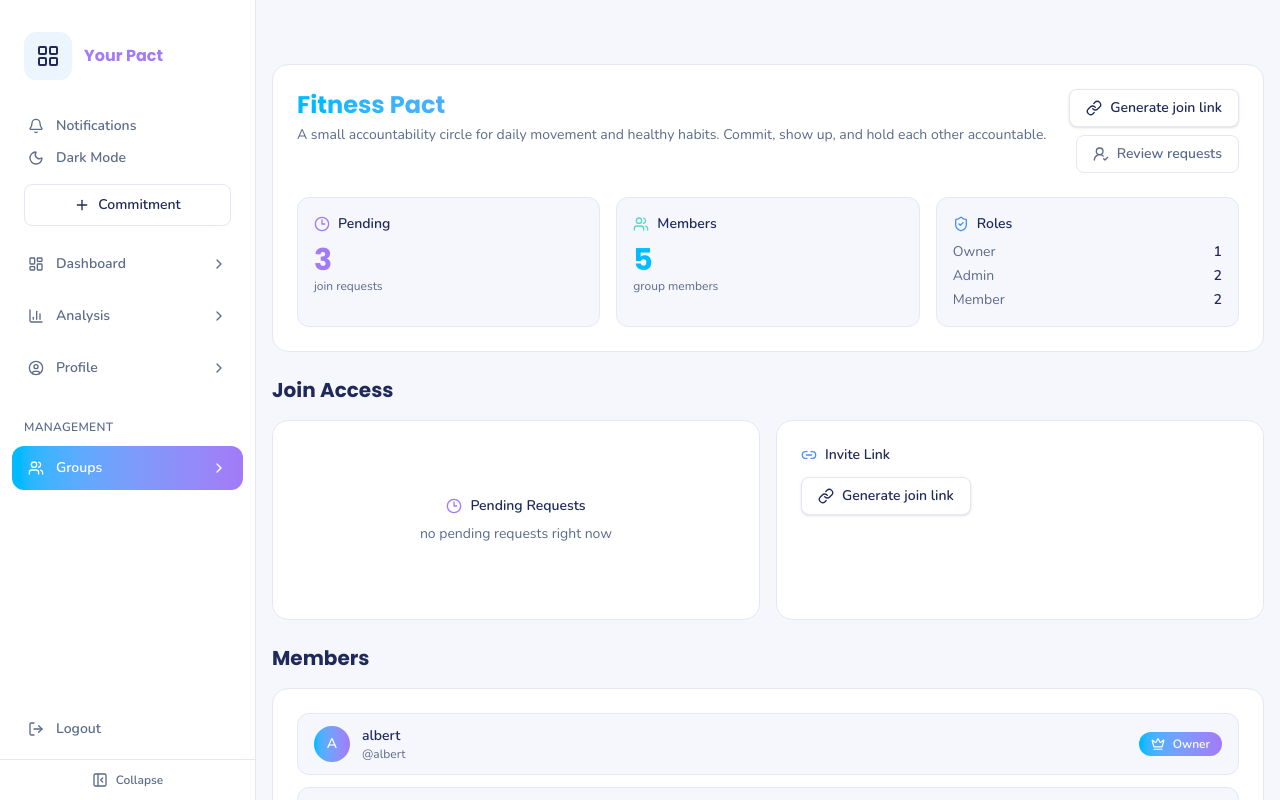
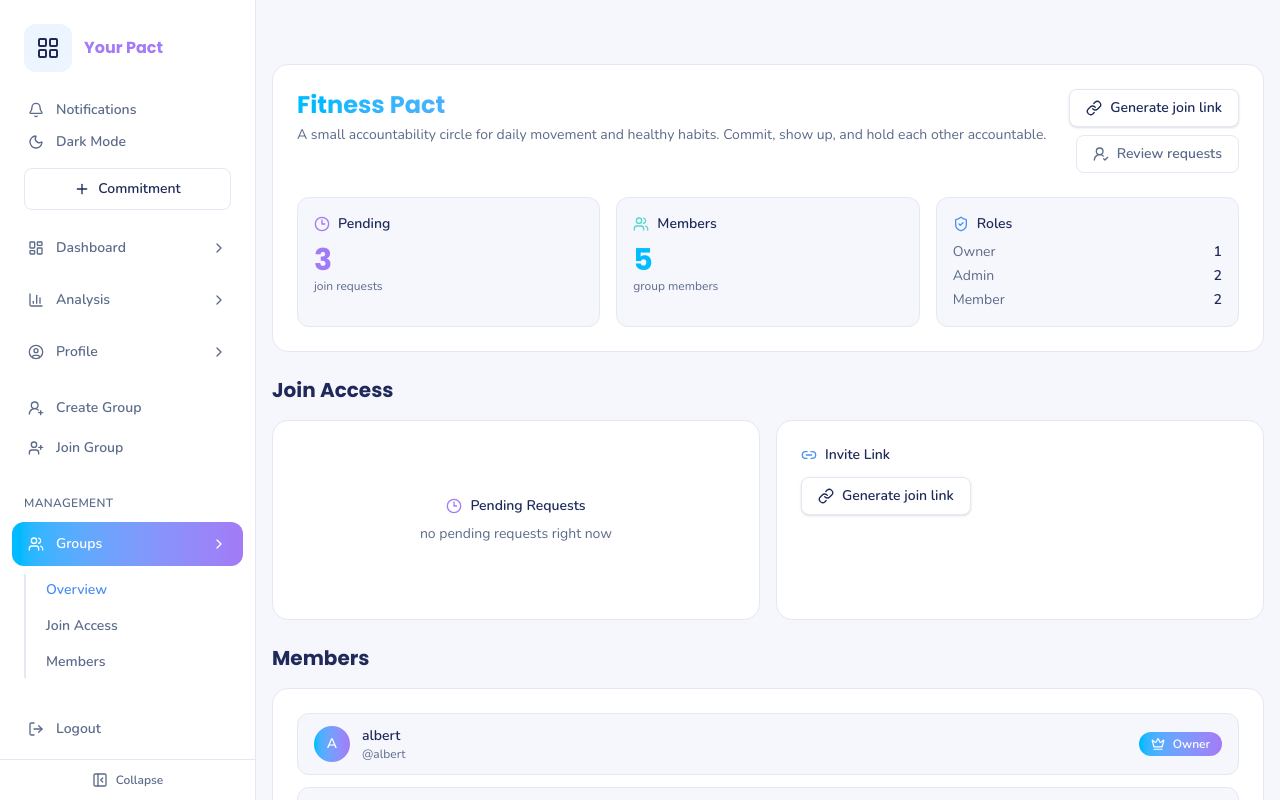
Before and after one commit to strinsx/pact-next-app, a Next.js app: page /groups in a window 1280 px wide. Shown: the top 800 px of the page. Built offline with nearby package versions, Linux system fonts and the light colour scheme; no server answers.

Commit message:
feat(sidenav): add logout confirmation, group actions, and groups sub-nav

```diff
--- a/app/components/SideNav.tsx
+++ b/app/components/SideNav.tsx
@@ -2,7 +2,7 @@
 
 import Link from "next/link";
 import { usePathname } from "next/navigation";
-import { useEffect, useState } from "react";
+import { useEffect, useState, useSyncExternalStore } from "react";
 import {
   LayoutDashboard,
   ChartColumn,
@@ -14,11 +14,15 @@ import {
   ChevronRight,
   Users,
   Bell,
+  UserRoundPlus,
+  UserPlus,
   PanelLeftClose,
   PanelLeftOpen,
 } from "lucide-react";
 import { getCurrentUser, signOut } from "@/app/lib/services/auth";
 import { getProfileByUserId } from "@/app/lib/services/profile";
+import CreateGroupModal from "@/app/components/CreateGroupModal";
+import JoinGroupModal from "@/app/components/JoinGroupModal";
 
 const mainNav = [
   { href: "/home", label: "Dashboard", icon: LayoutDashboard },
@@ -26,11 +30,71 @@ const mainNav = [
   { href: "/profile", label: "Profile", icon: CircleUser },
 ];
 
+const groupSections = [
+  { id: "overview", label: "Overview" },
+  { id: "join-access", label: "Join Access" },
+  { id: "members", label: "Members" },
+];
+
+let cachedActiveSection = "overview";
+const storeListeners = new Set<() => void>();
+let rafId: number | null = null;
+
+function emitStoreChange() {
+  storeListeners.forEach((listener) => listener());
+}
+
+function subscribeToScroll(onStoreChange: () => void) {
+  storeListeners.add(onStoreChange);
+
+  const handleScroll = () => {
+    if (rafId !== null) return;
+    rafId = requestAnimationFrame(() => {
+      rafId = null;
+      emitStoreChange();
+    });
+  };
+
+  window.addEventListener("scroll", handleScroll, { passive: true });
+  window.addEventListener("resize", handleScroll, { passive: true });
+  return () => {
+    storeListeners.delete(onStoreChange);
+    window.removeEventListener("scroll", handleScroll);
+    window.removeEventListener("resize", handleScroll);
+  };
+}
+
+function getActiveSection() {
+  if (typeof window === "undefined") return cachedActiveSection;
+
+  let active = "overview";
+  for (const section of groupSections) {
+    const el = document.getElementById(section.id);
+    if (el && el.getBoundingClientRect().top <= 120) active = section.id;
+  }
+  if (cachedActiveSection !== active) cachedActiveSection = active;
+  return cachedActiveSection;
+}
+
+const scrollToSection = (id: string) => {
+  cachedActiveSection = id;
+  emitStoreChange();
+  document.getElementById(id)?.scrollIntoView({ behavior: "smooth" });
+};
+
 export default function SideNav() {
   const pathname = usePathname();
   const [collapsed, setCollapsed] = useState(false);
   const [fullName, setFullName] = useState<string | null>(null);
   const [username, setUsername] = useState<string | null>(null);
+  const [confirmOpen, setConfirmOpen] = useState(false);
+  const [createGroupOpen, setCreateGroupOpen] = useState(false);
+  const [joinGroupOpen, setJoinGroupOpen] = useState(false);
+  const activeSection = useSyncExternalStore(
+    subscribeToScroll,
+    getActiveSection,
+    getActiveSection
+  );
 
   useEffect(() => {
     const loadProfile = async () => {
@@ -56,6 +120,16 @@ export default function SideNav() {
     window.location.href = "/auth/login";
   };
 
+  useEffect(() => {
+    if (!confirmOpen) return;
+
+    const handleKey = (e: KeyboardEvent) => {
+      if (e.key === "Escape") setConfirmOpen(false);
+    };
+    window.addEventListener("keydown", handleKey);
+    return () => window.removeEventListener("keydown", handleKey);
+  }, [confirmOpen]);
+
   return (
     <aside
       className={`sticky top-0 flex h-screen flex-col overflow-hidden border-r border-border bg-surface transition-all duration-300 ${
@@ -64,7 +138,7 @@ export default function SideNav() {
     >
       <div className="flex-1 overflow-y-auto">
         <div
-          className={`flex items-center gap-3 py-8 ${
+          className={`flex items-center gap-3 pt-6 pb-6 ${
             collapsed ? "justify-center px-0" : "px-6"
           }`}
         >
@@ -146,6 +220,30 @@ export default function SideNav() {
           );
         })}
       </nav>
+      <nav className={`flex flex-col gap-1 ${collapsed ? "mt-4 px-3" : "mt-4 px-3"}`}>
+        <button
+          type="button"
+          onClick={() => setCreateGroupOpen(true)}
+          title="Create Group"
+          className={`flex items-center gap-3 rounded-xl py-2 font-nunito text-sm font-semibold transition-colors ${
+            collapsed ? "justify-center px-0" : "px-4"
+          } text-muted hover:bg-border/50 hover:text-primary`}
+        >
+          <UserRoundPlus className="h-4 w-4 shrink-0" />
+          {!collapsed && "Create Group"}
+        </button>
+        <button
+          type="button"
+          onClick={() => setJoinGroupOpen(true)}
+          title="Join Group"
+          className={`flex items-center gap-3 rounded-xl py-2 font-nunito text-sm font-semibold transition-colors ${
+            collapsed ? "justify-center px-0" : "px-4"
+          } text-muted hover:bg-border/50 hover:text-primary`}
+        >
+          <UserPlus className="h-4 w-4 shrink-0" />
+          {!collapsed && "Join Group"}
+        </button>
+      </nav>
       {!collapsed && (
         <div className="mt-6 px-6">
           <span className="font-nunito text-xs font-bold uppercase tracking-wide text-muted">
@@ -171,11 +269,32 @@ export default function SideNav() {
           </span>
           {!collapsed && <ChevronRight className="h-4 w-4 shrink-0" />}
         </Link>
+        {pathname.startsWith("/groups") && !collapsed && (
+          <div className="ml-3 flex flex-col gap-1 border-l-2 border-border pl-3">
+            {groupSections.map((sub) => {
+              const isSubActive = activeSection === sub.id;
+              return (
+                <button
+                  key={sub.id}
+                  type="button"
+                  onClick={() => scrollToSection(sub.id)}
+                  className={`cursor-pointer rounded-lg py-1.5 pl-2 text-left font-nunito text-sm font-semibold transition-colors ${
+                    isSubActive
+                      ? "text-secondary"
+                      : "text-muted hover:text-primary"
+                  }`}
+                >
+                  {sub.label}
+                </button>
+              );
+            })}
+          </div>
+        )}
       </nav>
       </div>
       <button
         type="button"
-        onClick={handleLogout}
+        onClick={() => setConfirmOpen(true)}
         title="Logout"
         className={`mt-auto flex items-center gap-3 py-5 font-nunito text-sm font-semibold text-muted transition-colors hover:text-red-500 ${
           collapsed ? "justify-center px-0" : "px-7"
@@ -199,6 +318,51 @@ export default function SideNav() {
           </>
         )}
       </button>
+      {confirmOpen && (
+        <div
+          className="fixed inset-0 z-50 flex items-center justify-center bg-black/40 px-4"
+          onClick={() => setConfirmOpen(false)}
+        >
+          <div
+            className="w-full max-w-sm rounded-[20px] border-1 border-border bg-surface p-8 text-center shadow-xl"
+            onClick={(e) => e.stopPropagation()}
+          >
+            <div className="mx-auto flex h-12 w-12 items-center justify-center rounded-xl bg-red-500/10">
+              <LogOut className="h-6 w-6 text-red-500" />
+            </div>
+            <h2 className="mt-4 font-poppins text-xl font-bold text-primary">
+              Sign out of Pact?
+            </h2>
+            <p className="mt-1 font-nunito text-sm text-muted">
+              You will need to sign back in to view your commitments.
+            </p>
+            <div className="mt-6 flex gap-3">
+              <button
+                type="button"
+                onClick={() => setConfirmOpen(false)}
+                className="flex-1 cursor-pointer rounded-lg border-1 border-border bg-surface py-2 font-nunito font-bold text-muted transition-colors hover:bg-border/50 hover:text-primary"
+              >
+                Cancel
+              </button>
+              <button
+                type="button"
+                onClick={handleLogout}
+                className="flex-1 cursor-pointer rounded-lg bg-red-500 py-2 font-nunito font-bold text-white transition-colors hover:bg-red-600"
+              >
+                Sign out
+              </button>
+            </div>
+          </div>
+        </div>
+      )}
+      <CreateGroupModal
+        open={createGroupOpen}
+        onClose={() => setCreateGroupOpen(false)}
+      />
+      <JoinGroupModal
+        open={joinGroupOpen}
+        onClose={() => setJoinGroupOpen(false)}
+      />
     </aside>
   );
 }
```
